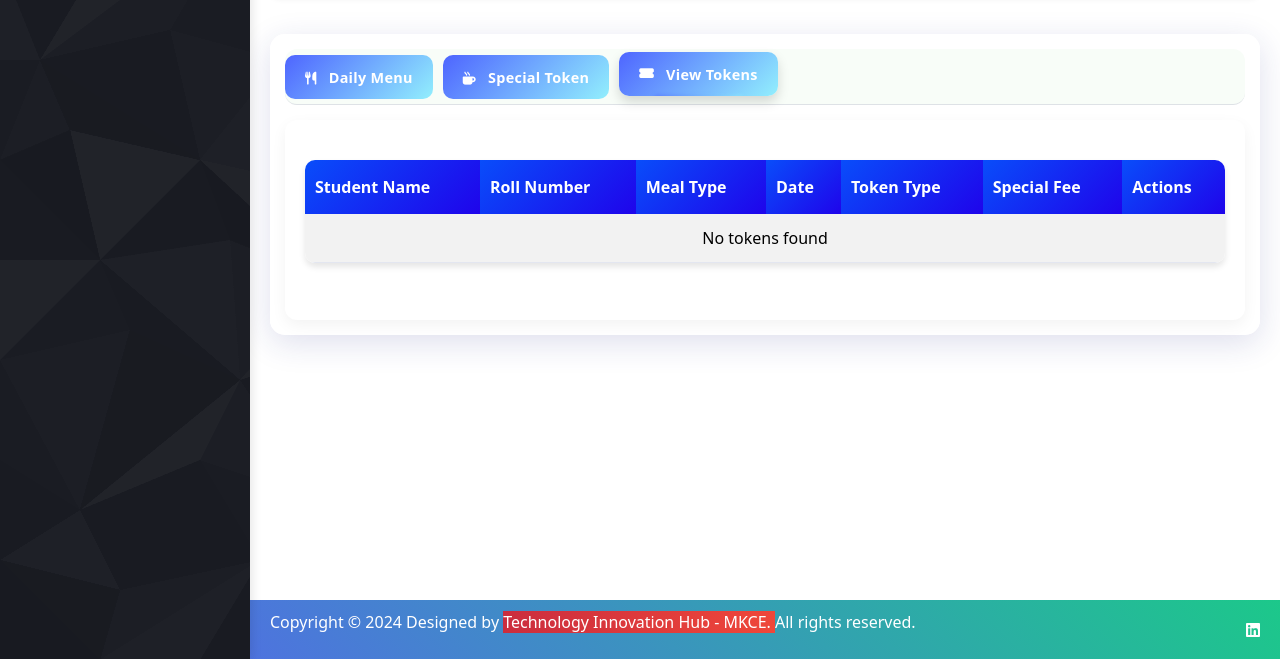
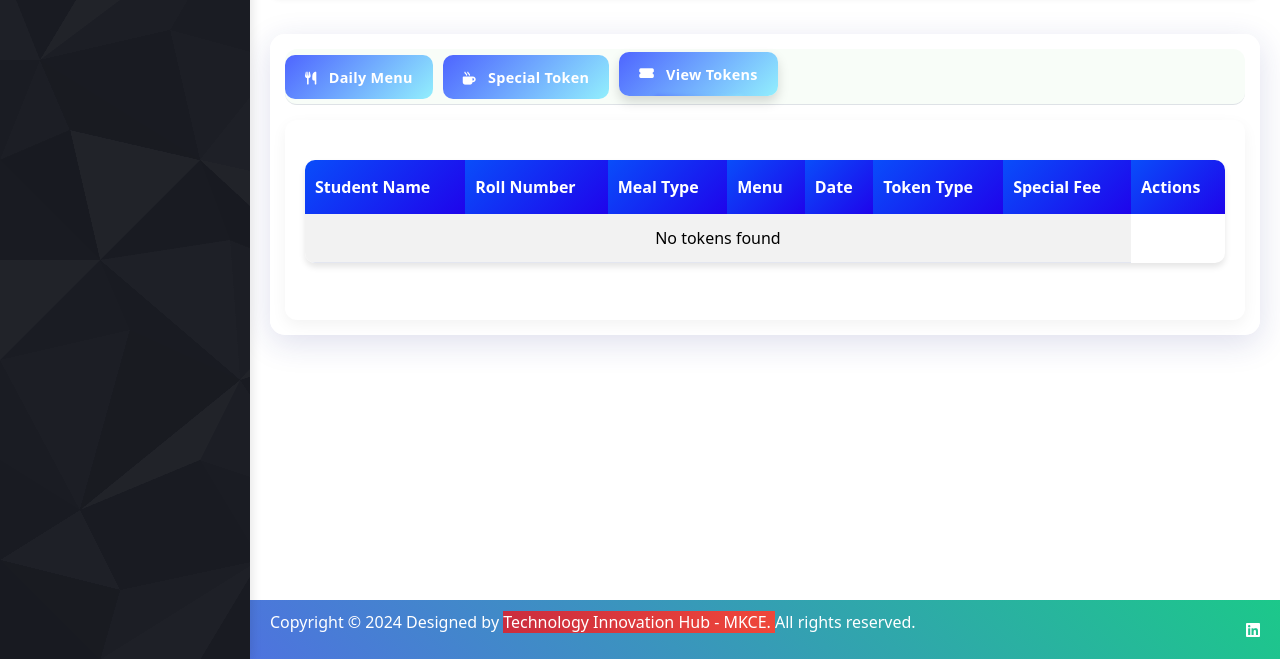
Before and after one commit to arunsanjeevms/Hostel-Management-System, a PHP site: page /mess_index.php in a window 1280 px wide, after a click on "View Tokens". Shown: the part 140-799 px from the top of the page. Run offline with PHP 8.4, Linux system fonts and the light colour scheme; data comes from the database, SQL or seed files in the repository; data that the repository does not hold is empty; some libraries are stand-ins or nearby versions.

Commit message:
added menu in tokendetails

```diff
--- a/mess_index.php
+++ b/mess_index.php
@@ -311,6 +311,7 @@
                                         <th>Student Name</th>
                                         <th>Roll Number</th>
                                         <th>Meal Type</th>
+                                        <th>Menu</th>
                                         <th>Date</th>
                                         <th>Token Type</th>
                                         <th>Special Fee</th>
```
